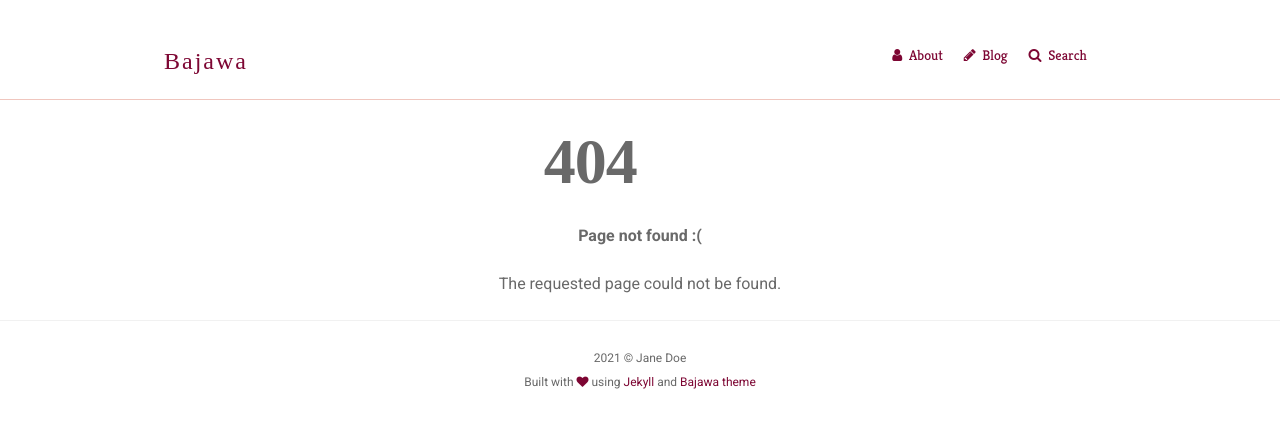
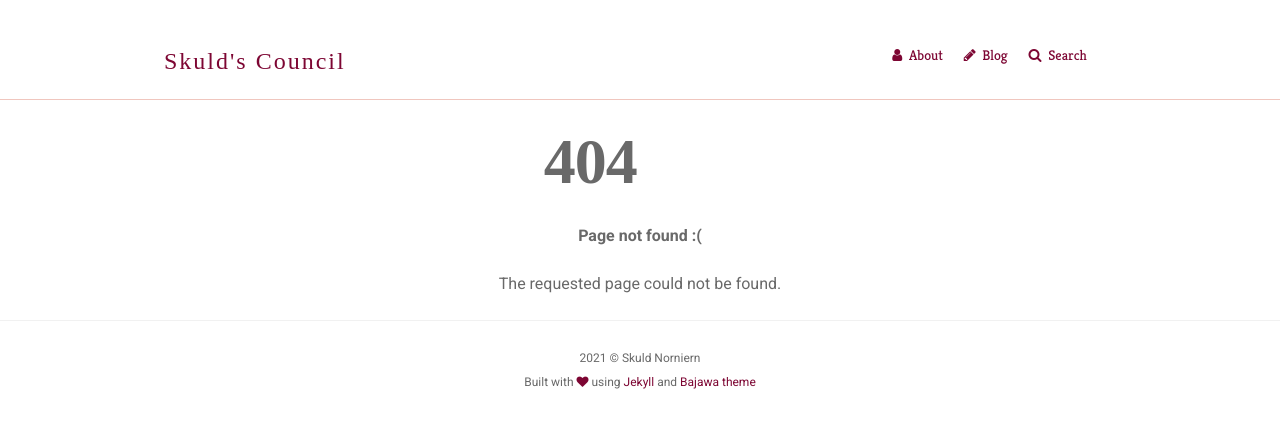
Before and after one commit to SkuldNorniern/skuldnorniern.github.io, a Jekyll site: the page built from 404.html, in a window 1280 px wide. Shown: the top 428 px of the page. Built offline with Jekyll 4.4.1, drawn with Linux system fonts in a browser that asks for light colours; some web fonts are replaced.

Commit message:
[MODIFY] Edited some configs / _config.yml

```diff
--- a/_config.yml
+++ b/_config.yml
@@ -1,20 +1,20 @@
 # Site settings
-title         : "Bajawa"
+title         : "Skuld's Council"
 #title_right   : "space" # default: ""
-description   : "A minimalist, simple, and clean Jekyll theme for blogger and writer."
+description   : "Council for Skuld's Projects and more"
 keywords      : "Jekyll, theme, free, download, SEO, blog, web, minimalist, simple, clean, bajawa theme"
-url           : https://kulacino.github.io/bajawa # site url
+url           : https://skuldnorniern.github.io/ # site url
 baseurl       : "" # apply repo name like "/myproject" if used under gh-pages branch, else (under master branch) just leave empty/blank
 cover         : "" # image uri like logo/cover image for site seo
-default_author: "Jane Doe" # other authors under _data/authors.yml
+default_author: "Skuld Norniern" # other authors under _data/authors.yml
 
 google_analytics  : UA-XXXXX-XX
-twitter_username  : "" # your twitter username
+twitter_username  : "SkuldNorniern" # your twitter username
 comments_enabled  : false # if enabled (set to true), please provide your disqus_username
 disqus_shortname  : ""
 postshare_enabled : false
-github_username   : "" # your github username
-github_repository : "https://github.com/kulacino/bajawa" # you could remove this, this is only for demo purposes
+github_username   : "SkuldNorniern" # your github username
+github_repository : "https://github.com/kulacino/SkuldNorniern" # you could remove this, this is only for demo purposes
 
 # Build settings
 permalink   : /:year/:month/:title/
```
